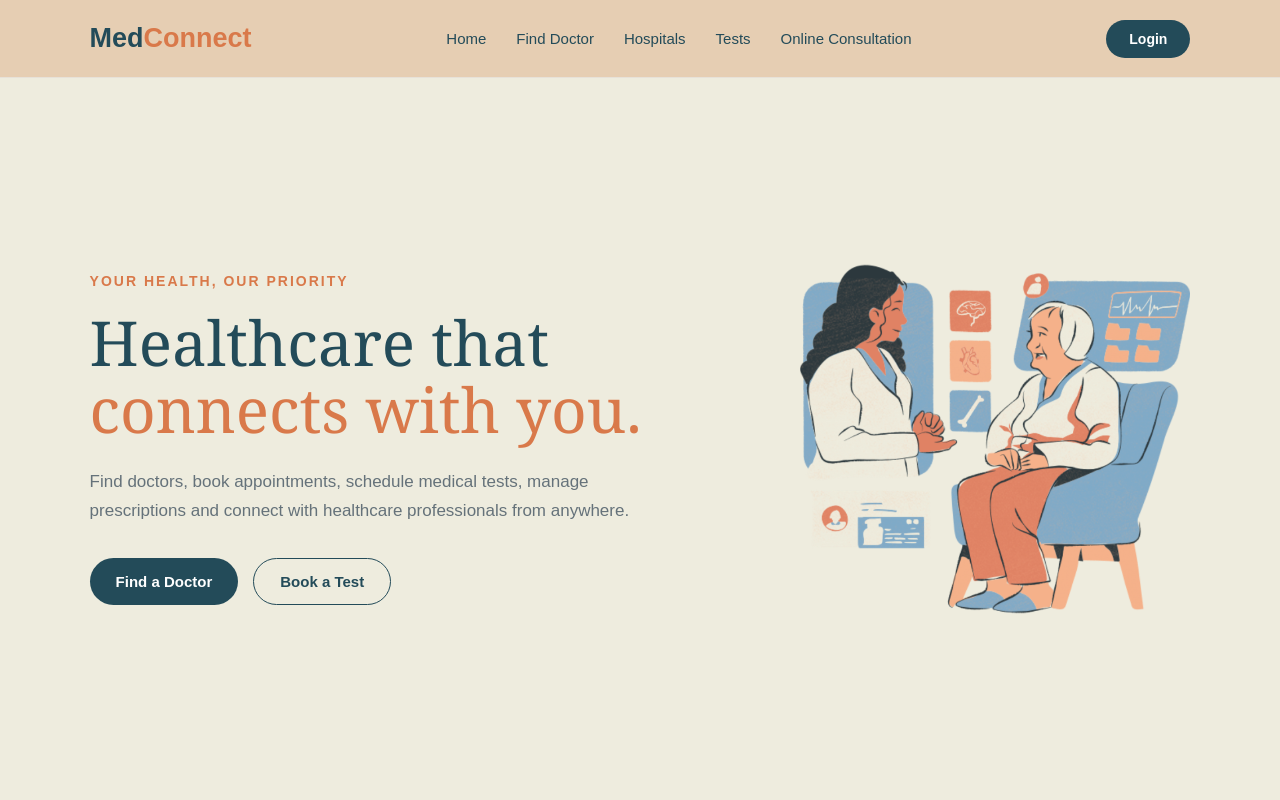
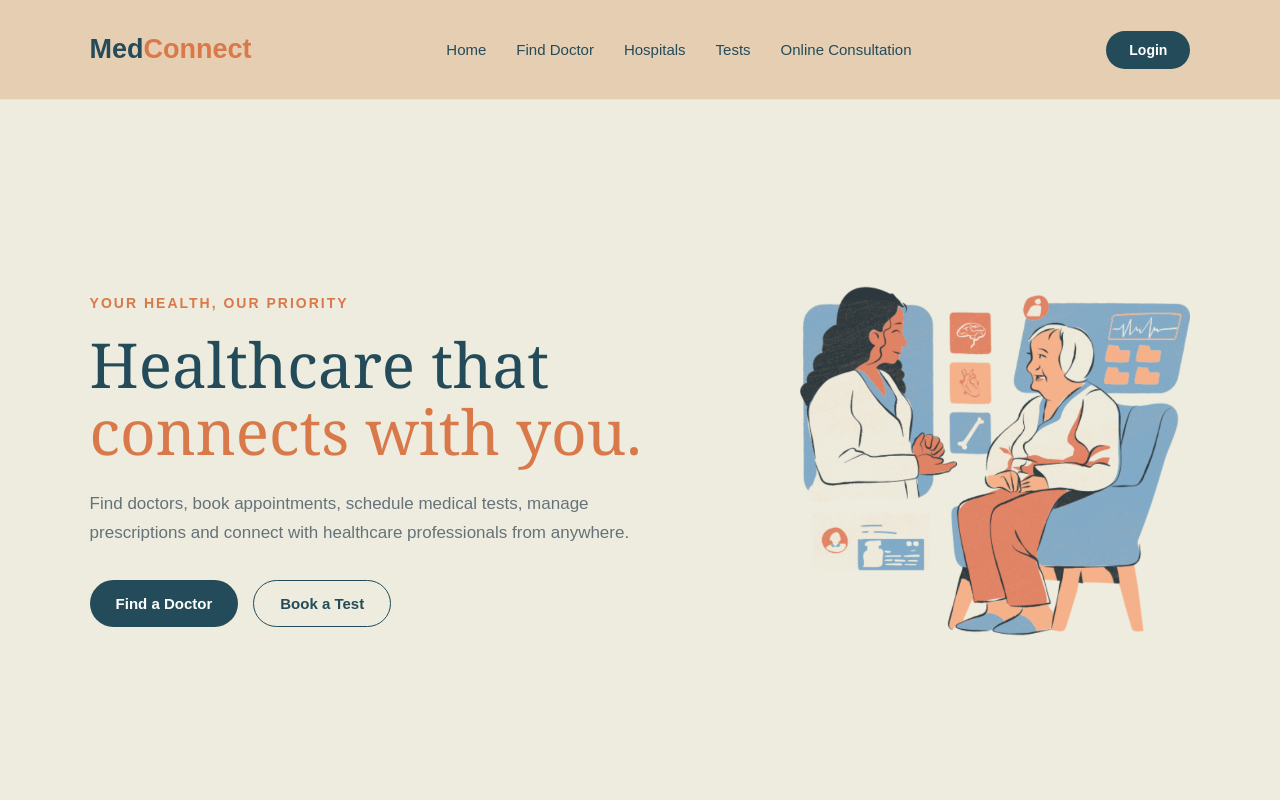
Before and after one commit to Apoorv1801/MedConnect, a React (Vite) app in the folder FrontEnd/: page / in a window 1280 px wide. Shown: the top 800 px of the page. Built offline with nearby package versions, Linux system fonts and the light colour scheme.

Commit message:
Update index.css

```diff
--- a/FrontEnd/src/index.css
+++ b/FrontEnd/src/index.css
@@ -24,7 +24,7 @@ button {
 
 .navbar {
   position: relative;
-  height: 78px;
+  height: 100px;
   padding: 0 7%;
   display: flex;
   align-items: center;
```
